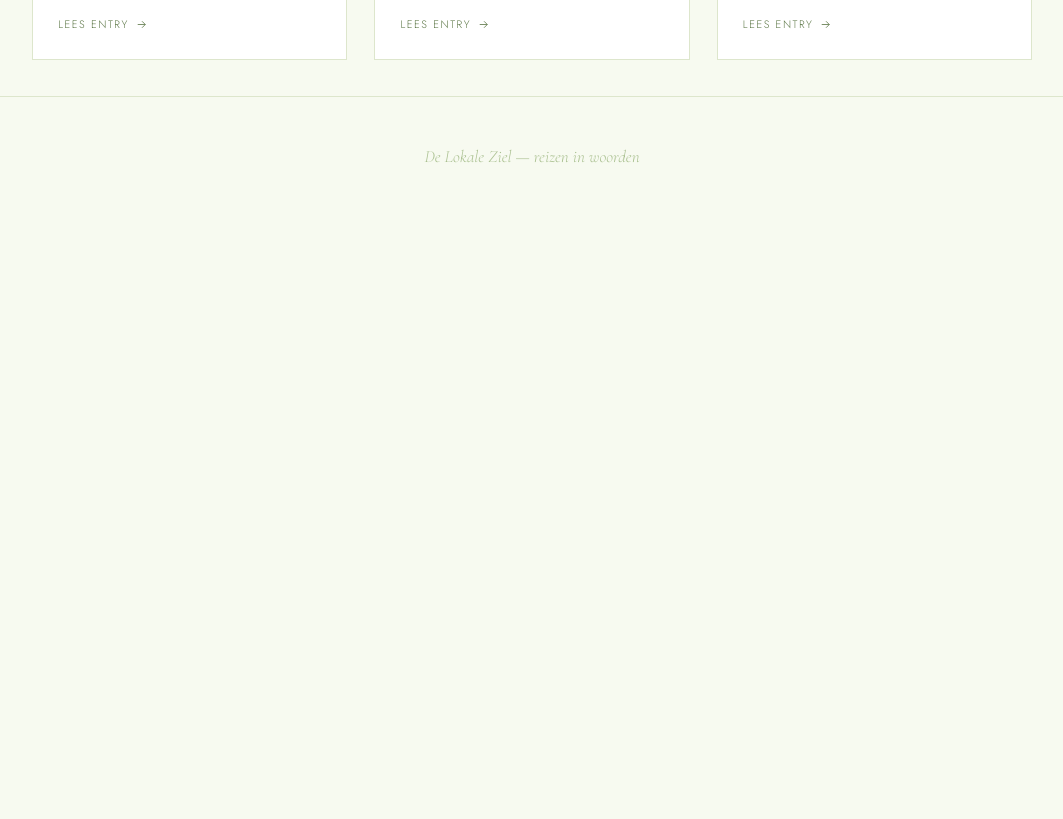
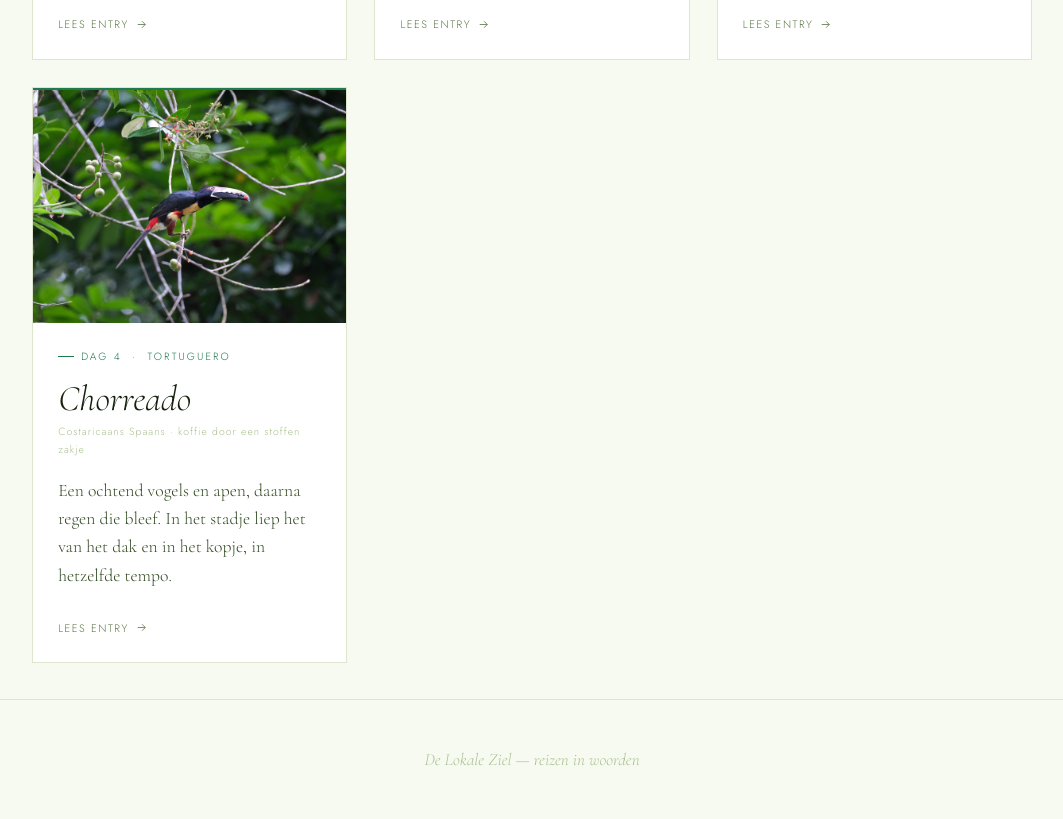
Before and after one commit to Blankie2404/Delokaleziel, a plain HTML site: page costa-rica.html in a window 1280 px wide. Shown: the part 1020-1839 px from the top of the page, without its empty margins (108-1171 px from the left). Before the commit the page ends 1236 px from the top, so only its background shows below. Drawn offline with nearby package versions, Linux system fonts and the light colour scheme.

Commit message:
Costa Rica hub: kaart dag 4 Chorreado
Co-Authored-By: Claude Opus 5.5 <noreply@anthropic.com>
Claude-Session: https://claude.ai/code/session_01R9kwMHceHp2KPso5oW1RKB

```diff
--- a/costa-rica.html
+++ b/costa-rica.html
@@ -298,6 +298,20 @@
     <span class="day-go">Lees entry <svg viewBox="0 0 24 24" aria-hidden="true"><path d="M5 12h14M13 6l6 6-6 6"/></svg></span>
   </a>
 
+  <a class="day" href="costarica-dag4-chorreado.html">
+    <div class="day-photo">
+      <div class="ph"><svg viewBox="0 0 24 24" aria-hidden="true"><rect x="2" y="5" width="20" height="15" rx="2"/><circle cx="12" cy="12.5" r="3.5"/><path d="M9 5l1.5-2h3L15 5"/></svg></div>
+      <img src="images/cr-dag4.jpg" alt="Halsbandarassari met een rode vrucht in zijn snavel, Tortuguero" onerror="this.style.display='none'">
+    </div>
+    <div class="day-body">
+      <p class="day-nr">Dag 4 &nbsp;·&nbsp; Tortuguero</p>
+      <h2 class="day-word">Chorreado</h2>
+      <p class="day-lang">Costaricaans Spaans · koffie door een stoffen zakje</p>
+      <p class="day-excerpt">Een ochtend vogels en apen, daarna regen die bleef. In het stadje liep het van het dak en in het kopje, in hetzelfde tempo.</p>
+    </div>
+    <span class="day-go">Lees entry <svg viewBox="0 0 24 24" aria-hidden="true"><path d="M5 12h14M13 6l6 6-6 6"/></svg></span>
+  </a>
+
 </main>
 
 <footer class="site-footer">
```
